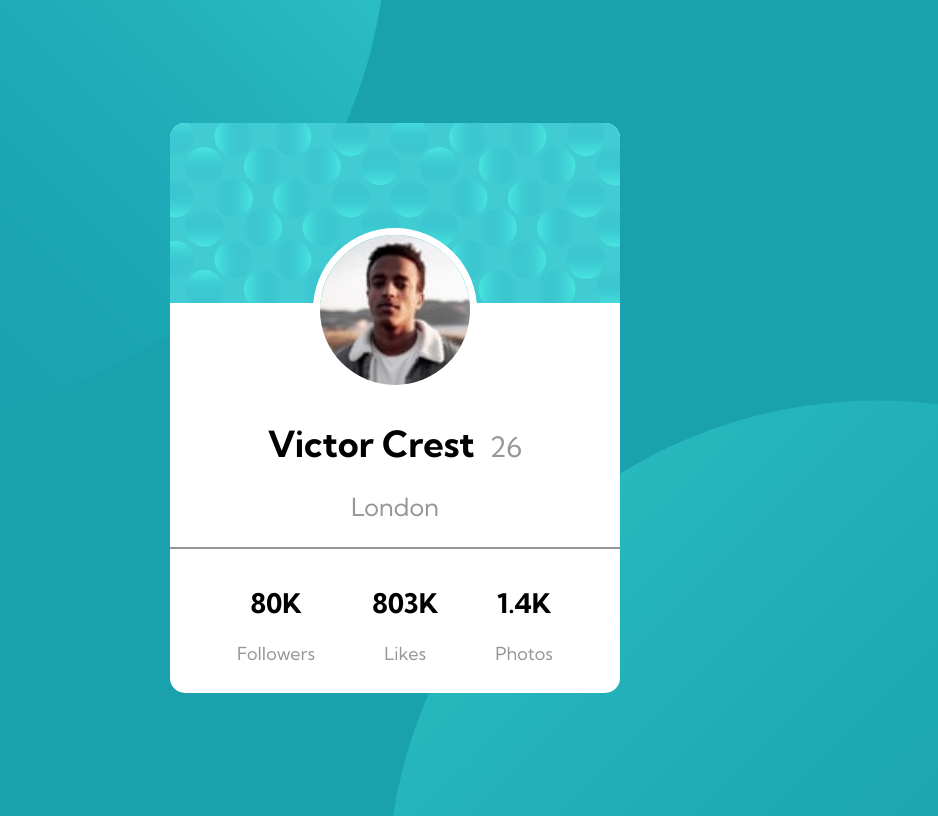
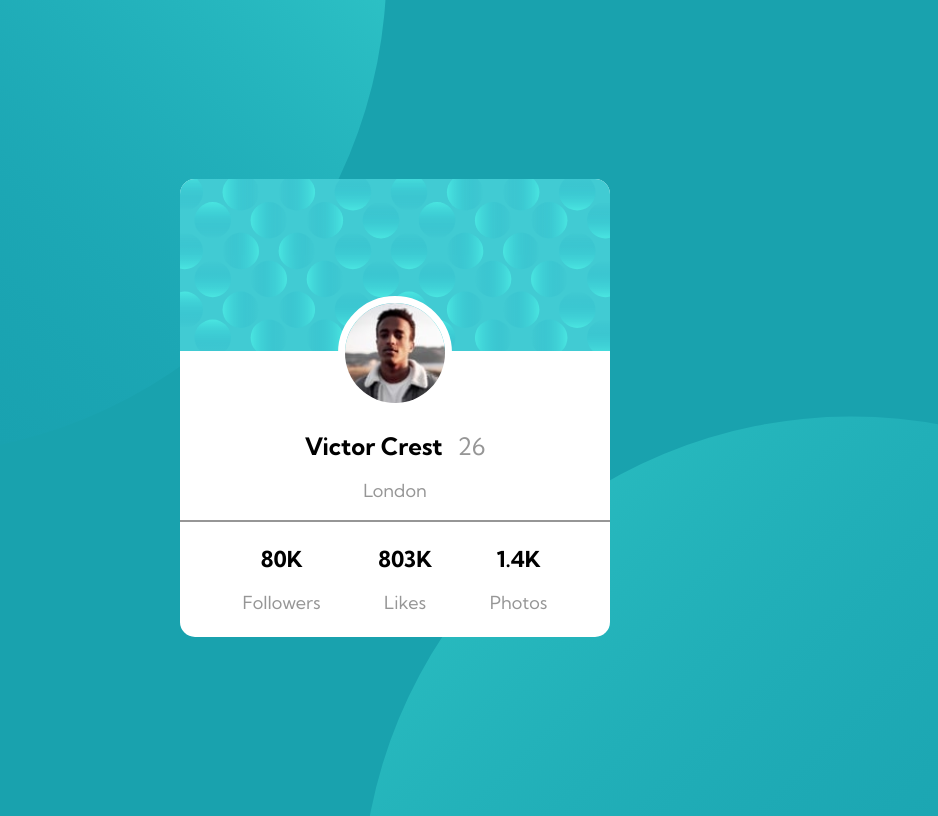
Before and after one commit to ishan-shrestha/profile-card, a plain HTML site: page index.html in a window 1280 px wide. Shown: the whole page, without its empty margins (253-1191 px from the left). Drawn offline with Linux system fonts and the light colour scheme.

Commit message:
few changes in CSS

```diff
--- a/style.css
+++ b/style.css
@@ -12,12 +12,13 @@ body{
     background-color: hsl(185, 75%, 39%);
     background-image: url(images/bg-pattern-top.svg), url(images/bg-pattern-bottom.svg);
     background-repeat: no-repeat, no-repeat;
-    background-position: right 50vw bottom 50vh, left 50vw top 50vh;
+    background-position: right 50vw bottom 45vh, left 48vw top 52vh;
 }
 
 .container{
-    min-width: 450px;
+    min-width: 430px;
     margin: 2rem;
+    overflow: hidden;
 }
 
 .card{
@@ -27,41 +28,49 @@ body{
 }
 
 .back-img{
-    width: 450px;
+    width: 430px;
 }
 
 .hero-img{
-    height: 150px;
-    width: 150px;
+    height: 100px;
+    width: 100px;
     border-radius: 50%;
     border: 7px solid #fff;
-    margin-top: -80px;
+    margin-top: -60px;
+}
+
+h1{
+    font-size: 24px;
+    font-weight: 700;
 }
 
 span{
     color: hsl(0, 0%, 59%);
     margin-left: 15px;
     font-weight: 400;
-    font-size: 28px;
 }
 
 .hero-info p{
     font-weight: 400;
     color: hsl(0, 0%, 59%);
-    font-size: 25px;
+    font-size: 18px;
 }
 
 .line{
     border: 0.2px solid hsl(0, 0%, 59%);
-    margin-top: 15px;
-    margin-bottom: 15px;
+    margin-top: 5px;
+    margin-bottom: 5px;
 }
 
 .info-hero{
     display: flex;
     justify-content: space-evenly;
     align-items: center;
-    margin: 10px;
+    margin: 5px;
+}
+
+h2{
+    font-size: 22px;
 }
 
 .info-hero p{
```
